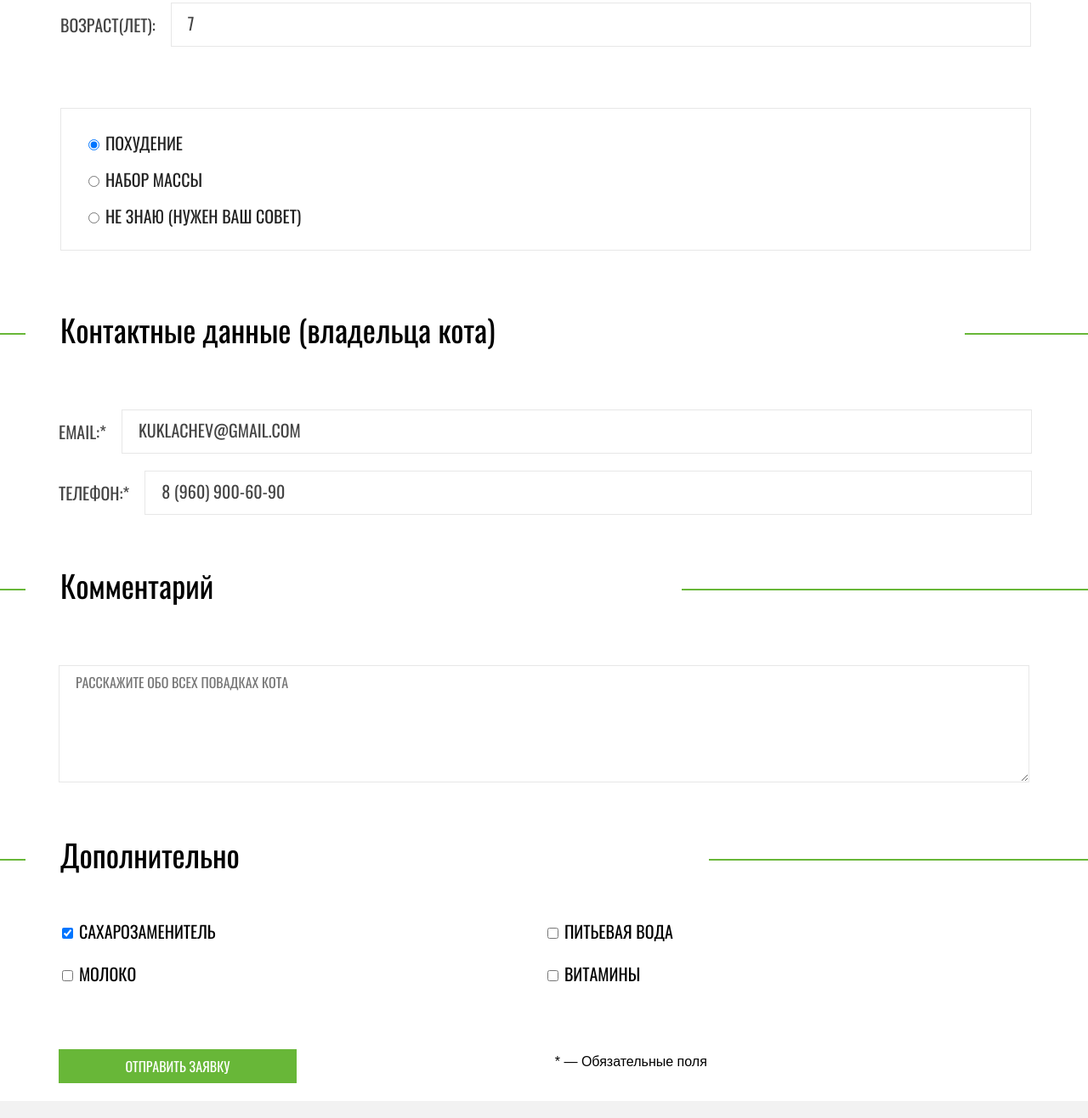
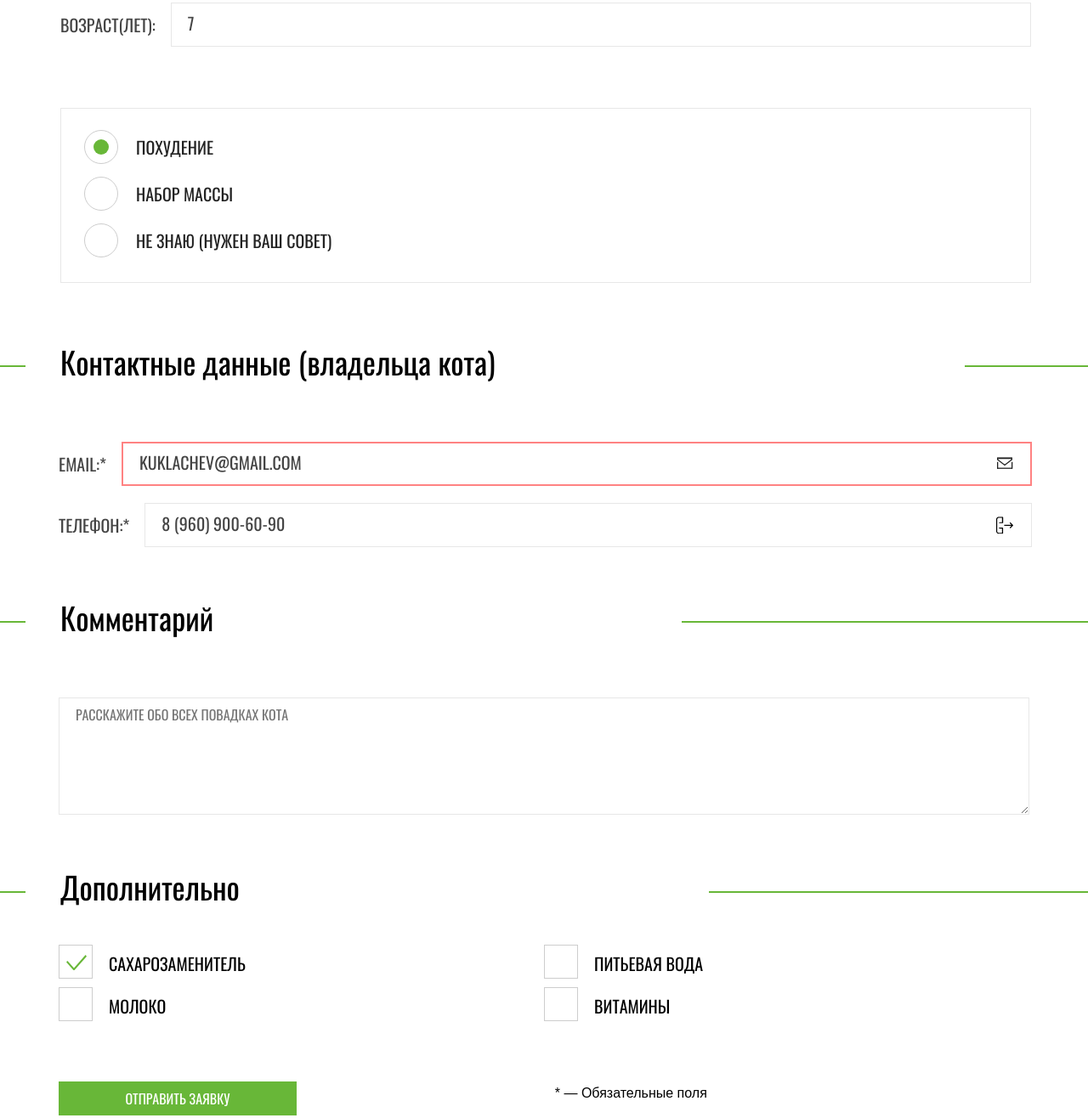
Before and after one commit to smirnov-alex/1448725-cat-energy-24, a website: page source/programs.html in a window 1280 px wide. Shown: the part 519-1835 px from the top of the page at 85% size. Drawn offline with nearby package versions, Linux system fonts and the light colour scheme; files that its build step writes are made by us from their sources.

Commit message:
adaptive for inner pages

```diff
--- a/source/programs.html
+++ b/source/programs.html
@@ -20,8 +20,10 @@
         </button>
         <ul class="main-nav__list">
           <li class="main-nav__item"><a class="main-nav__link main-nav__link--inner" href="index.html">Главная</a></li>
-          <li class="main-nav__item"><a class="main-nav__link main-nav__link--inner" href="catalog.html">Каталог продукции</a></li>
-          <li class="main-nav__item"><a class="main-nav__link main-nav__link--inner main-nav__link--inner-active" href="programs.html">Подбор
+          <li class="main-nav__item"><a class="main-nav__link main-nav__link--inner" href="catalog.html">Каталог
+              продукции</a></li>
+          <li class="main-nav__item"><a class="main-nav__link main-nav__link--inner main-nav__link--inner-active"
+              href="programs.html">Подбор
               программы</a></li>
         </ul>
       </nav>
@@ -52,39 +54,43 @@
           <ul class="programs-inner__list">
             <li class="programs-inner__item">
               <label class="programs-inner__item-label">
-                <input class="programs-inner__item-input" type="radio" name="program" value="slimming"
+                <input class="programs-inner__item-input visually-hidden" type="radio" name="program" value="slimming"
                   checked>
+                <span class="programs-inner__item-mark"></span>
                 <span class="programs-inner__item-text">Похудение</span>
               </label>
             </li>
             <li class="programs-inner__item">
               <label class="programs-inner__item-label">
-                <input class="programs-inner__item-input" type="radio" name="program"
+                <input class="programs-inner__item-input visually-hidden" type="radio" name="program"
                   value="weight_gain">
+                <span class="programs-inner__item-mark"></span>
                 <span class="programs-inner__item-text">Набор массы</span>
               </label>
             </li>
             <li class="programs-inner__item">
               <label class="programs-inner__item-label">
-                <input class="programs-inner__item-text-input" type="radio" name="program"
+                <input class="programs-inner__item-input visually-hidden" type="radio" name="program"
                   value="advice">
+                <span class="programs-inner__item-mark"></span>
                 <span class="programs-inner__item-text">Не знаю (Нужен ваш совет)</span>
               </label>
             </li>
           </ul>
         </div>
         <fieldset class="programs-inner__contacts">
-          <legend class="programs-inner__contacts-subtitle programs-inner__subtitle">Контактные данные <br> (владельца кота)
+          <legend class="programs-inner__contacts-subtitle programs-inner__subtitle">Контактные данные <br> (владельца
+            кота)
           </legend>
           <div class="programs-inner__form--desktop-wrapper">
-            <div class="programs-inner__form-wrapper">
+            <div class="programs-inner__form-wrapper--contacts">
               <label class="programs-inner__form-label" for="email">Email:*</label>
               <input class="programs-inner__form-field" placeholder="kuklachev@gmail.com" type="email" name="email"
                 id="email" required>
             </div>
-            <div class="programs-inner__form-wrapper">
+            <div class="programs-inner__form-wrapper--contacts programs-inner__form-wrapper--contacts-phone">
               <label class="programs-inner__form-label" for="phone">Телефон:*</label>
-              <input class="programs-inner__form-field" placeholder="8 (960) 900-60-90" type="tel" name="phone"
+              <input class="programs-inner__form-field " placeholder="8 (960) 900-60-90" type="tel" name="phone"
                 id="phone">
             </div>
           </div>
@@ -99,25 +105,29 @@
           <ul class="programs-inner__add-info-list">
             <li class="programs-inner__add-info-item">
               <label class="programs-inner__add-info-label">
-                <input class="programs-inner__add-info-input" type="checkbox" name="sweetener" checked>
+                <input class="programs-inner__add-info-input visually-hidden" type="checkbox" name="sweetener" checked>
+                <span class="programs-inner__add-info-mark"></span>
                 <span class="programs-inner__add-info-text">Сахарозаменитель</span>
               </label>
             </li>
             <li class="programs-inner__add-info-item">
               <label class="programs-inner__add-info-label">
-                <input class="programs-inner__add-info-input" type="checkbox" name="water">
+                <input class="programs-inner__add-info-input visually-hidden" type="checkbox" name="water">
+                <span class="programs-inner__add-info-mark"></span>
                 <span class="programs-inner__add-info-text">Питьевая вода</span>
               </label>
             </li>
             <li class="programs-inner__add-info-item">
               <label class="programs-inner__add-info-label">
-                <input class="programs-inner__add-info-input" type="checkbox" name="milk">
+                <input class="programs-inner__add-info-input visually-hidden" type="checkbox" name="milk">
+                <span class="programs-inner__add-info-mark"></span>
                 <span class="programs-inner__add-info-text">Молоко</span>
               </label>
             </li>
             <li class="programs-inner__add-info-item">
               <label class="programs-inner__add-info-label">
-                <input class="programs-inner__add-info-input" type="checkbox" name="vitamins">
+                <input class="programs-inner__add-info-input visually-hidden" type="checkbox" name="vitamins">
+                <span class="programs-inner__add-info-mark"></span>
                 <span class="programs-inner__add-info-text">Витамины</span>
               </label>
             </li>
@@ -135,8 +145,10 @@
       <h3 class="contacts__subtitle">Приглашаем к сотрудничеству дилеров!</h3>
       <address class="contacts__address">ул. Большая Конюшенная, д. 19/8 Санкт-Петербург</address>
     </div>
-    <img class="contacts__map" src="img/contacts/location.png" alt="Карта с местоположением офиса" width="320"
-      height="362">
+    <iframe class="contacts__map"
+      src="https://www.google.com/maps/embed?pb=!1m18!1m12!1m3!1d1998.6037999040354!2d30.322010416394033!3d59.938716271971415!2m3!1f0!2f0!3f0!3m2!1i1024!2i768!4f13.1!3m3!1m2!1s0x4696310fca5ba729%3A0xea9c53d4493c879f!2sBolshaya+Konyushennaya+ul.%2C+19%2C+Sankt-Peterburg%2C+Russia%2C+191186!5e0!3m2!1sen!2s!4v1441888483426"
+      width="320" height="362" allowfullscreen
+      title="Офис компании по адресу набережная реки Карповки, 5, литера П, Санкт-Петербург"></iframe>
   </section>
   <footer class="page-footer">
     <div class="page-footer__wrapper">
--- a/source/sass/contacts.scss
+++ b/source/sass/contacts.scss
@@ -6,6 +6,10 @@
   &--catalog {
     background-color: $basic-grey;
     padding-top: 26px;
+
+    @media (min-width: $desktop-width) {
+      padding-top: 0;
+    }
   }
 
   @media (min-width: $tablet-width) {
--- a/source/sass/programs-inner.scss
+++ b/source/sass/programs-inner.scss
@@ -4,6 +4,13 @@
   @media (min-width: $tablet-width) {
     position: relative;
     border-top: none;
+  }
+}
+
+.programs-inner {
+  @media (min-width: $desktop-width) {
+    margin-left: 110px;
+    margin-right: 110px;
   }
 }
 
@@ -31,8 +38,9 @@
   }
 
   @media (min-width: $desktop-width) {
-    margin-left: 110px;
-    margin-right: 110px;
+    margin-right: 0;
+    margin-left: 0;
+    margin-bottom: 56px;
   }
 }
 
@@ -56,8 +64,8 @@
 
   @media (min-width: $desktop-width) {
     width: 30%;
-    margin-left: 110px;
-    margin-right: 110px;
+    margin-left: 0;
+    margin-right: 0;
   }
 }
 
@@ -66,6 +74,7 @@
     display: grid;
     grid-template-columns: 1fr 1fr;
     grid-gap: 80px;
+    margin-bottom: 69px;
   }
 }
 
@@ -84,17 +93,54 @@
   }
 
   @media (min-width: $desktop-width) {
-    margin-bottom: 69px;
+    padding: 0;
+    margin-bottom: 0;
   }
 }
 
 .programs-inner__form-wrapper {
   display: flex;
   margin-bottom: 13px;
+  position: relative;
 
   @media (min-width: $tablet-width) {
     margin-bottom: 20px;
   }
+
+  &:last-child {
+    margin-bottom: 0;
+  }
+}
+
+.programs-inner__form-wrapper--contacts {
+  display: flex;
+  margin-bottom: 13px;
+  position: relative;
+
+  &::before {
+    content: "";
+    position: absolute;
+    top: 0;
+    bottom: 0;
+    right: 0;
+    margin: auto 0;
+    margin-right: 20px;
+    width: 22px;
+    height: 17px;
+    background-color: $white;
+    background-image: url("../img/programs-inner/icon_email.svg");
+    background-repeat: no-repeat;
+    z-index: 3;
+  }
+
+  @media (min-width: $tablet-width) {
+    margin-bottom: 20px;
+  }
+}
+
+.programs-inner__form-wrapper--contacts-phone::before {
+  height: 21px;
+  background-image: url("../img/programs-inner/phone.svg");
 }
 
 .programs-inner__form-label {
@@ -124,6 +170,7 @@
   height: 45px;
   padding: 13px 15px;
   width: 100%;
+  position: relative;
 
   &::-webkit-input-placeholder {
     font-family: "Oswald", sans-serif;
@@ -131,6 +178,18 @@
     line-height: 18px;
     text-transform: uppercase;
     color: $special-dark-grey;
+  }
+
+  &:hover {
+    border: 1px solid $toggle-border;
+  }
+
+  &:active {
+    border: 2px solid $special-dark-grey;
+  }
+
+  &:invalid {
+    border: 2px solid $invalid-form;
   }
 
   @media (min-width: $tablet-width) {
@@ -148,7 +207,7 @@
   list-style-type: none;
   margin: 0;
   padding: 0;
-  margin-top: 22px;
+  margin-top: 28px;
   padding-bottom: 19px;
   padding-right: 20px;
   padding-left: 20px;
@@ -162,23 +221,85 @@
     margin-right: 67px;
     margin-bottom: 75px;
     border: 1px solid $form-border;
-    padding-top: 25px;
+    padding-top: 30px;
     padding-left: 27px;
-    padding-bottom: 25px;
+    padding-bottom: 34px;
   }
 
   @media (min-width: $desktop-width) {
     margin: 0;
+    padding-top: 30px;
   }
 }
 
 .programs-inner__item {
-  margin-bottom: 13px;
+  margin-bottom: 25px;
 
   @media (min-width: $tablet-width) {
     &:last-child {
       margin-bottom: 0;
     }
+  }
+
+  @media (min-width: $desktop-width) {
+    margin-bottom: 18px;
+
+    &:last-child {
+      margin-bottom: 0;
+    }
+  }
+}
+
+.programs-inner__item-label {
+  position: relative;
+  padding-left: 46px;
+
+  @media (min-width: $tablet-width) {
+    padding-left: 61px;
+  }
+}
+
+.programs-inner__item-mark {
+  position: absolute;
+  left: 0;
+  bottom: -6px;
+  width: 30px;
+  height: 30px;
+  background: $white;
+  border: 1px solid $toggle-border;
+  box-sizing: border-box;
+  border-radius: 50%;
+
+  @media (min-width: $tablet-width) {
+    width: 40px;
+    height: 40px;
+    bottom: -8px;
+  }
+}
+
+.programs-inner__item-label:hover .programs-inner__item-mark {
+  border-color: $radiobutton-hover;
+}
+
+.programs-inner__item-input:disabled + .programs-inner__item-mark + .programs-inner__item-text {
+  opacity: 0.3;
+}
+
+.programs-inner__item-input[type="radio"]:checked + .programs-inner__item-mark::before {
+  position: absolute;
+  top: 7px;
+  left: 7px;
+  width: 14px;
+  height: 14px;
+  background-color: $green-base;
+  border-radius: 50%;
+  content: "";
+
+  @media (min-width: $tablet-width) {
+    width: 18px;
+    height: 18px;
+    top: 10px;
+    left: 10px;
   }
 }
 
@@ -188,6 +309,7 @@
   line-height: 18px;
   text-transform: uppercase;
   color: $special-dark-grey-2;
+  margin-top: 6px;
 
   @media (min-width: $tablet-width) {
     font-size: 20px;
@@ -245,6 +367,27 @@
     &::after {
       width: 145px;
       right: 0;
+      top: -90px;
+    }
+  }
+
+  @media (min-width: $desktop-width) {
+    padding: 0;
+    margin-bottom: 0;
+
+    &::before {
+      content: "";
+      width: 70px;
+      height: 2px;
+      background-color: $green-base;
+      position: absolute;
+      left: -110px;
+      top: -90px;
+    }
+
+    &::after {
+      width: 778px;
+      right: -110px;
       top: -90px;
     }
   }
@@ -310,6 +453,21 @@
       margin-bottom: 76px;
     }
   }
+
+  @media (min-width: $desktop-width) {
+    padding-left: 0;
+    padding-right: 0;
+
+    &::before {
+      width: 70px;
+      left: -110px;
+    }
+
+    &::after {
+      width: 1108px;
+      right: -110px;
+    }
+  }
 }
 
 .programs-inner__form-textarea {
@@ -372,6 +530,21 @@
       top: -70px;
     }
   }
+
+  @media (min-width: $desktop-width) {
+    padding-left: 0;
+    padding-right: 0;
+
+    &::before {
+      width: 70px;
+      left: -110px;
+    }
+
+    &::after {
+      width: 1078px;
+      right: -110px;
+    }
+  }
 }
 
 .programs-inner__add-info-list {
@@ -395,6 +568,60 @@
 
 .programs-inner__add-info-item {
   margin-bottom: 20px;
+}
+
+.programs-inner__add-info-label {
+  padding-left: 44px;
+  position: relative;
+
+  @media (min-width: $tablet-width) {
+    padding-left: 59px;
+  }
+}
+
+.programs-inner__add-info-mark {
+  position: absolute;
+  left: 0;
+  bottom: -6px;
+  width: 30px;
+  height: 30px;
+  background: $white;
+  border: 1px solid $toggle-border;
+  box-sizing: border-box;
+
+  @media (min-width: $tablet-width) {
+    width: 40px;
+    height: 40px;
+  }
+}
+
+.programs-inner__add-info-label:hover .programs-inner__add-info-mark {
+  border-color: $radiobutton-hover;
+}
+
+.programs-inner__add-info-input:disabled + .programs-inner__add-info-mark + .programs-inner__add-info-text {
+  opacity: 0.3;
+}
+
+.programs-inner__add-info-input[type="checkbox"]:checked + .programs-inner__add-info-mark::before {
+  content: "";
+  position: absolute;
+  color: $green-base;
+  top: 6px;
+  left: 6px;
+  width: 18px;
+  height: 14px;
+  background-color: $white;
+  background-image: url("../img/programs-inner/tick_mobile.svg");
+  background-repeat: no-repeat;
+
+  @media (min-width: $tablet-width) {
+    top: 11px;
+    left: 8px;
+    width: 24px;
+    height: 18px;
+    background-image: url("../img/programs-inner/tick_tablet.svg");
+  }
 }
 
 .programs-inner__add-info-text {
@@ -436,4 +663,10 @@
   @media (min-width: $tablet-width) {
     margin-left: 69px;
   }
+
+  @media (min-width: $desktop-width) {
+    margin-left: 0;
+    width: 46%;
+    margin-bottom: 82px;
+  }
 }
--- a/source/sass/style.scss
+++ b/source/sass/style.scss
@@ -21,6 +21,8 @@ $black-hover: rgba(0, 0, 0, 0.6);
 $black-active: rgba(0, 0, 0, 0.3);
 $white-hover: rgba(255, 255, 255, 0.6);
 $white-active: rgba(255, 255, 255, 0.3);
+$invalid-form: #ff8282;
+$radiobutton-hover: #bababa;
 
 
 // Viewports
```
Also changed, not shown: source/catalog.html (+4 -2 lines), source/sass/catalog.scss (+6 -1 lines), source/img/footer/footer-logo.svg, source/img/icon_email.jpg (added), source/img/programs-inner/icon_email.jpg (added), source/img/programs-inner/icon_email.svg (added), source/img/programs-inner/phone.jpg (added), source/img/programs-inner/phone.svg (added), source/img/programs-inner/tick.svg (added), source/img/programs-inner/tick_mobile.svg (added), source/img/programs-inner/tick_tablet.svg (added).
